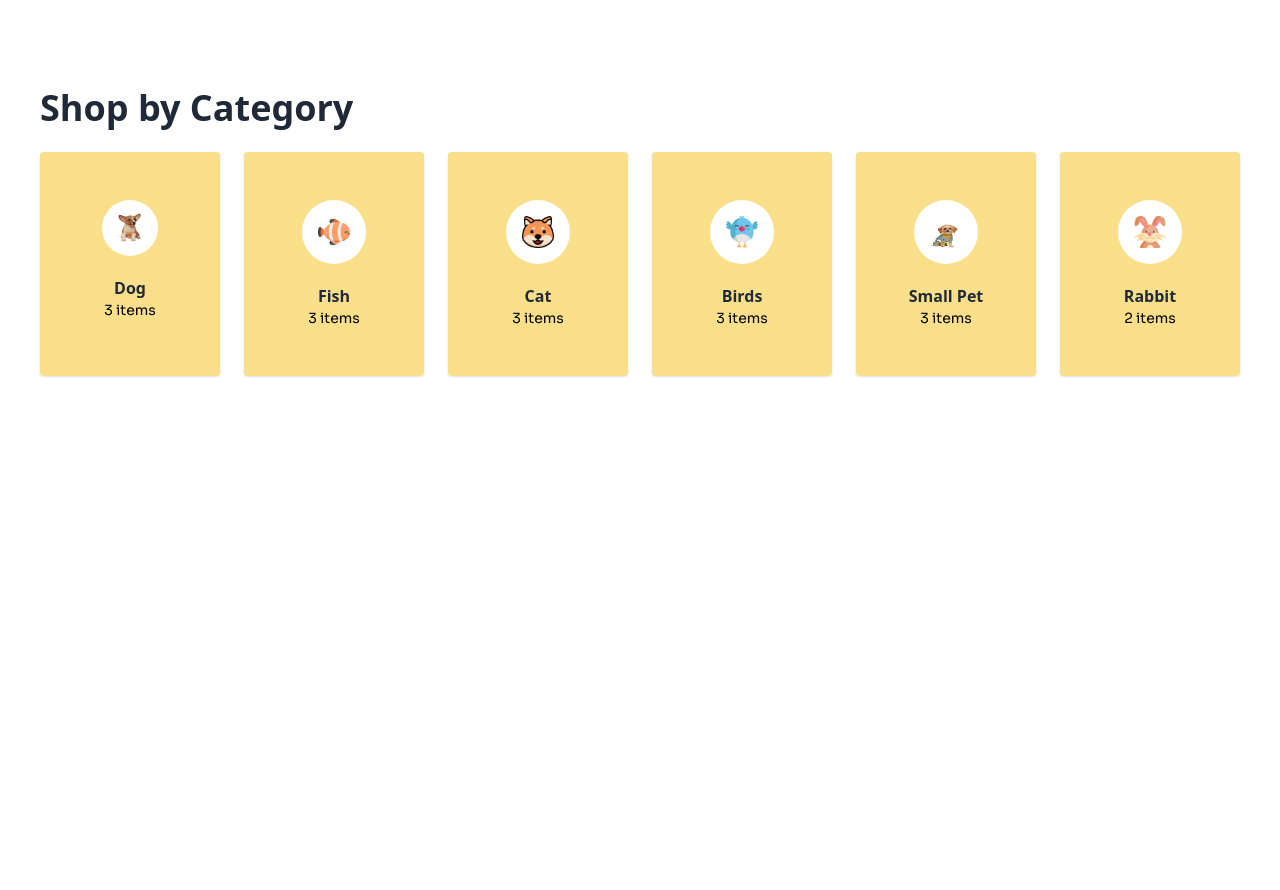
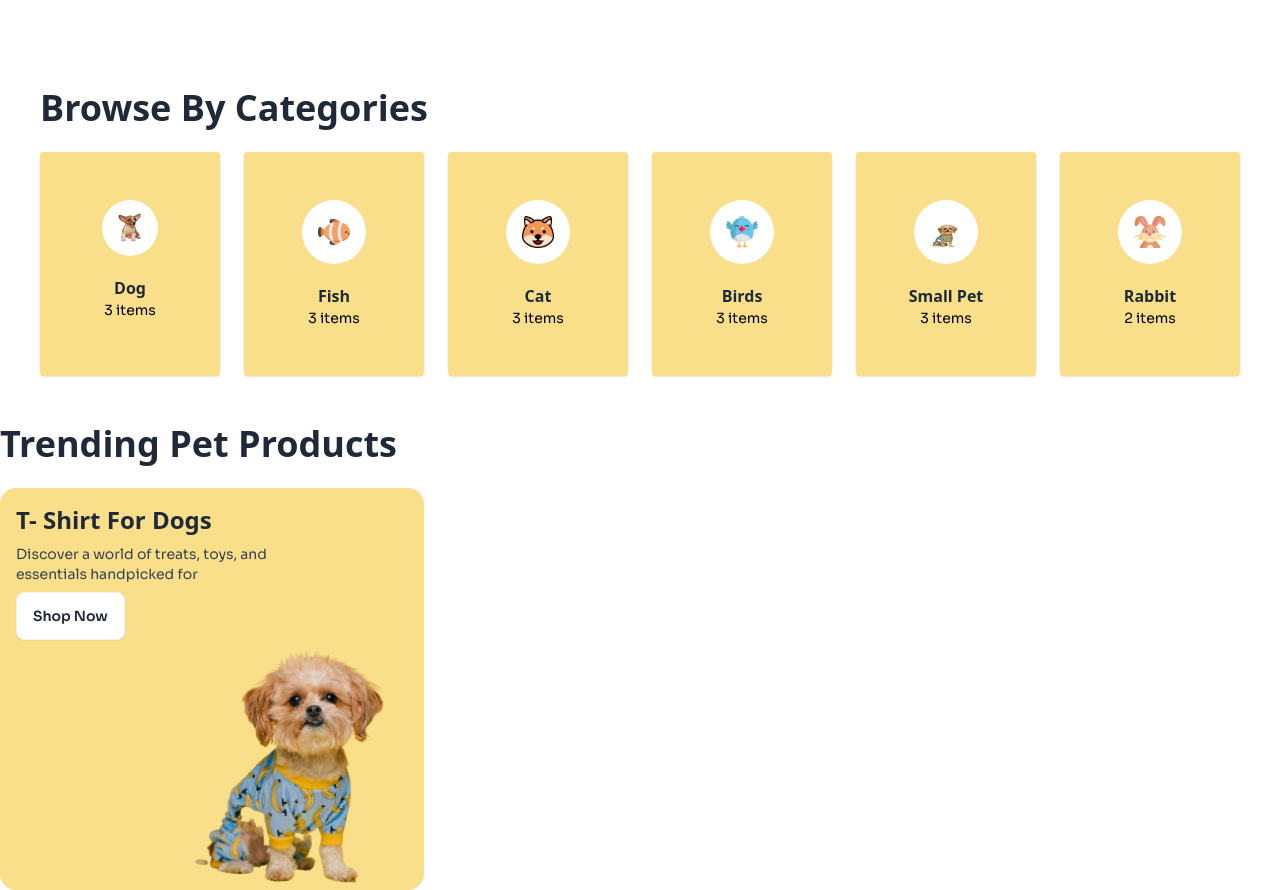
Before and after one commit to ibnult/Browse4Pets-A3-, a plain HTML site: page index.html in a window 1280 px wide. Shown: the part 740-1630 px from the top of the page. Before the commit the page ends 1164 px from the top, so only its background shows below. Drawn offline with nearby package versions, Linux system fonts and the light colour scheme; a web font is replaced by a local one.

Commit message:
tending pet products

```diff
--- a/index.html
+++ b/index.html
@@ -124,7 +124,7 @@
 
     <!-- Card section -->
      <section class="px-10 py-12 " >
-  <h2 class="text-4xl font-semibold mb-6">Shop by Category</h2>
+  <h2 class="text-4xl font-semibold mb-6">Browse By Categories</h2>
 
   <div class="  grid grid-cols-2 md:grid-cols-3 lg:grid-cols-6 gap-6 text-center">
 
@@ -185,8 +185,30 @@
   </div>
 </section>
 
-<!-- Browse By Categories Section -->
- <section>
+<!-- Trending pet products Section -->
+ <section class="md:container mx-auto">
+
+  <h2 class="text-4xl font-semibold mb-6">Trending Pet Products</h2>
+<!-- grid box -->
+ <div>
+
+  <div class="relative w-[424px] h-[402px] bg-b-card p-6 rounded-box">
+  <div class="absolute top-4 left-4 space-y-2">
+    <h2 class="text-2xl font-bold">T- Shirt For Dogs</h2>
+    <p class="text-sm text-gray-700 sora-font">Discover a world of treats, toys, and <br>essentials handpicked for</p>
+    <button class="btn bg-white sora-font mt-2">Shop Now</button>
+  </div>
+  <img src="c1-assets/cute-pet-small.png" alt="Dog in T-Shirt"
+       class="absolute bottom-0 right-0 w-[244px] h-[321px] object-contain">
+</div>
+
+<div class="grid grid-cols-2 md:grid-cols-3 gap-4">
+ </div>
+
+
+  </div>
+
+
 
  </section>
 
```
